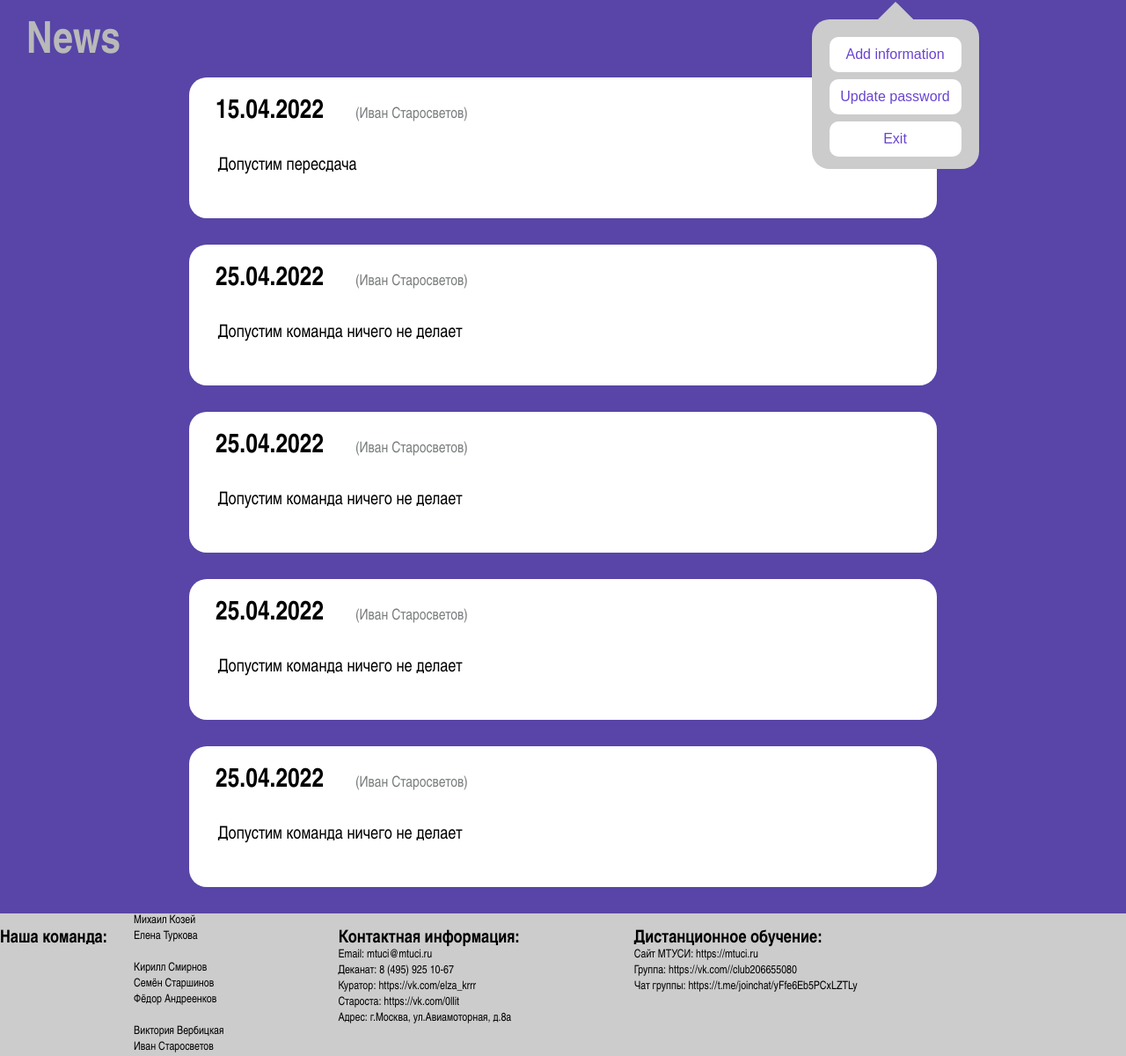
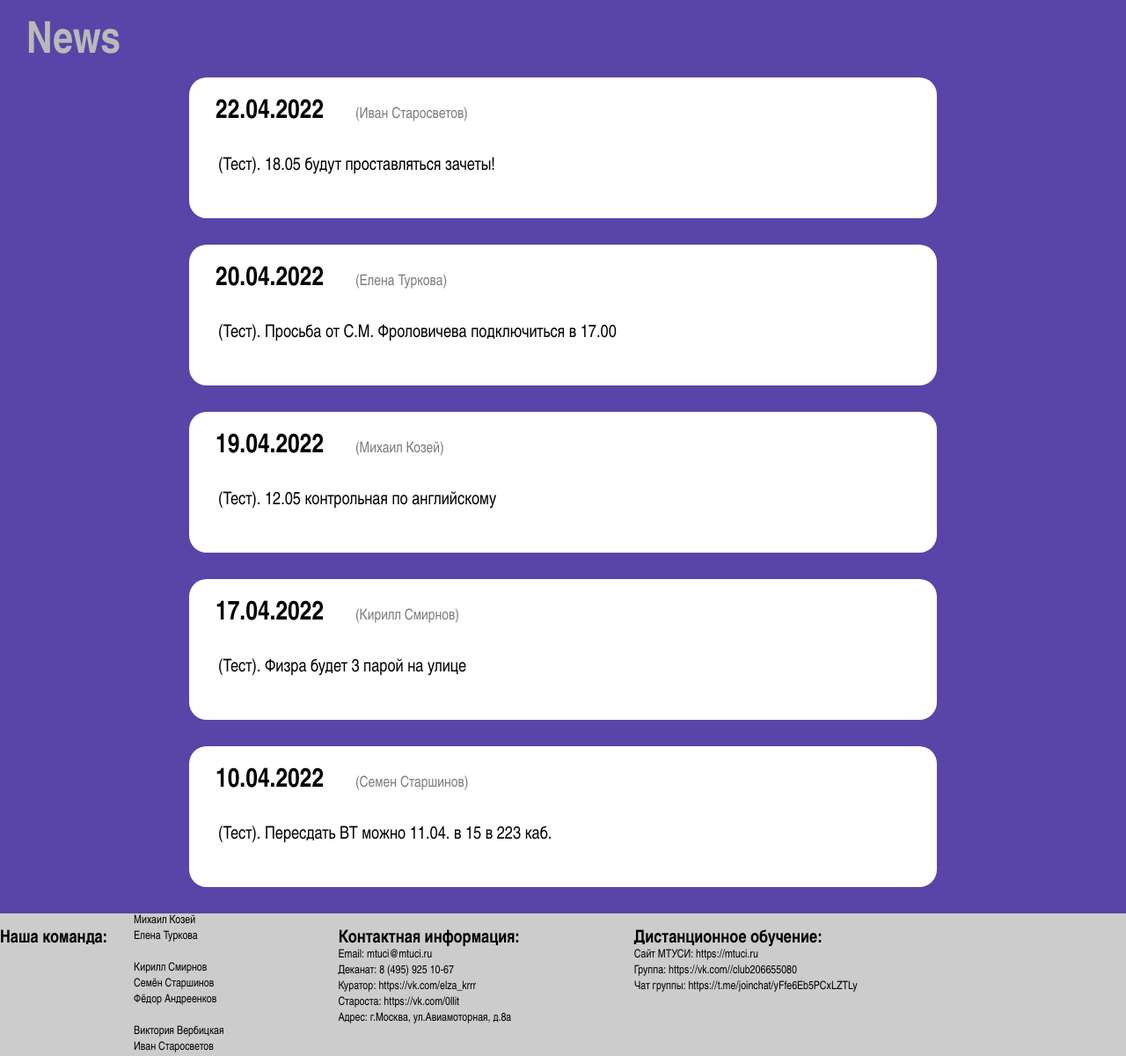
Before and after one commit to Mihan4ik0/BVT2101SITE, a Flask app: page /news in a window 1280 px wide. Shown: the part 100-1300 px from the top of the page at 88% size. Run offline with Flask 2, Linux system fonts and the light colour scheme.

Commit message:
beginning with add info and test sets

```diff
--- a/static/css/base.css
+++ b/static/css/base.css
@@ -74,6 +74,7 @@ body {
 	padding: 20px;
 	position: absolute;
 	margin: 310px 0px 0px 755px;
+	display: none;
 }
 
 .header-avatar-menu:before {
--- a/templates/news.html
+++ b/templates/news.html
@@ -42,33 +42,33 @@
 		<div class="news-list">
 
 			<div class="news-box" id="1">
-				<p class="news-box-date">15.04.2022</p>
+				<p class="news-box-date">22.04.2022</p>
 				<p class="news-box-name">(Иван Старосветов)</p>
-				<p class="news-box-text"> Допустим пересдача </p>
+				<p class="news-box-text"> (Тест). 18.05 будут проставляться зачеты! </p>
 			</div>
 
 			<div class="news-box" id="2">
-				<p class="news-box-date">25.04.2022</p>
-				<p class="news-box-name">(Иван Старосветов)</p>
-				<p class="news-box-text"> Допустим команда ничего не делает </p>
+				<p class="news-box-date">20.04.2022</p>
+				<p class="news-box-name">(Елена Туркова)</p>
+				<p class="news-box-text"> (Тест). Просьба от С.М. Фроловичева подключиться в 17.00 </p>
 			</div>
 
 			<div class="news-box" id="3">
-				<p class="news-box-date">25.04.2022</p>
-				<p class="news-box-name">(Иван Старосветов)</p>
-				<p class="news-box-text"> Допустим команда ничего не делает </p>
+				<p class="news-box-date">19.04.2022</p>
+				<p class="news-box-name">(Михаил Козей)</p>
+				<p class="news-box-text"> (Тест). 12.05 контрольная по английскому </p>
 			</div>
 
 			<div class="news-box" id="4">
-				<p class="news-box-date">25.04.2022</p>
-				<p class="news-box-name">(Иван Старосветов)</p>
-				<p class="news-box-text"> Допустим команда ничего не делает </p>
+				<p class="news-box-date">17.04.2022</p>
+				<p class="news-box-name">(Кирилл Смирнов)</p>
+				<p class="news-box-text"> (Тест). Физра будет 3 парой на улице </p>
 			</div>
 
 			<div class="news-box" id="5">
-				<p class="news-box-date">25.04.2022</p>
-				<p class="news-box-name">(Иван Старосветов)</p>
-				<p class="news-box-text"> Допустим команда ничего не делает </p>
+				<p class="news-box-date">10.04.2022</p>
+				<p class="news-box-name">(Семен Старшинов)</p>
+				<p class="news-box-text"> (Тест). Пересдать ВТ можно 11.04. в 15 в 223 каб. </p>
 			</div>
 
 		</div>
```
Also changed, not shown: templates/add_information.html (added, +10 -0 lines).
